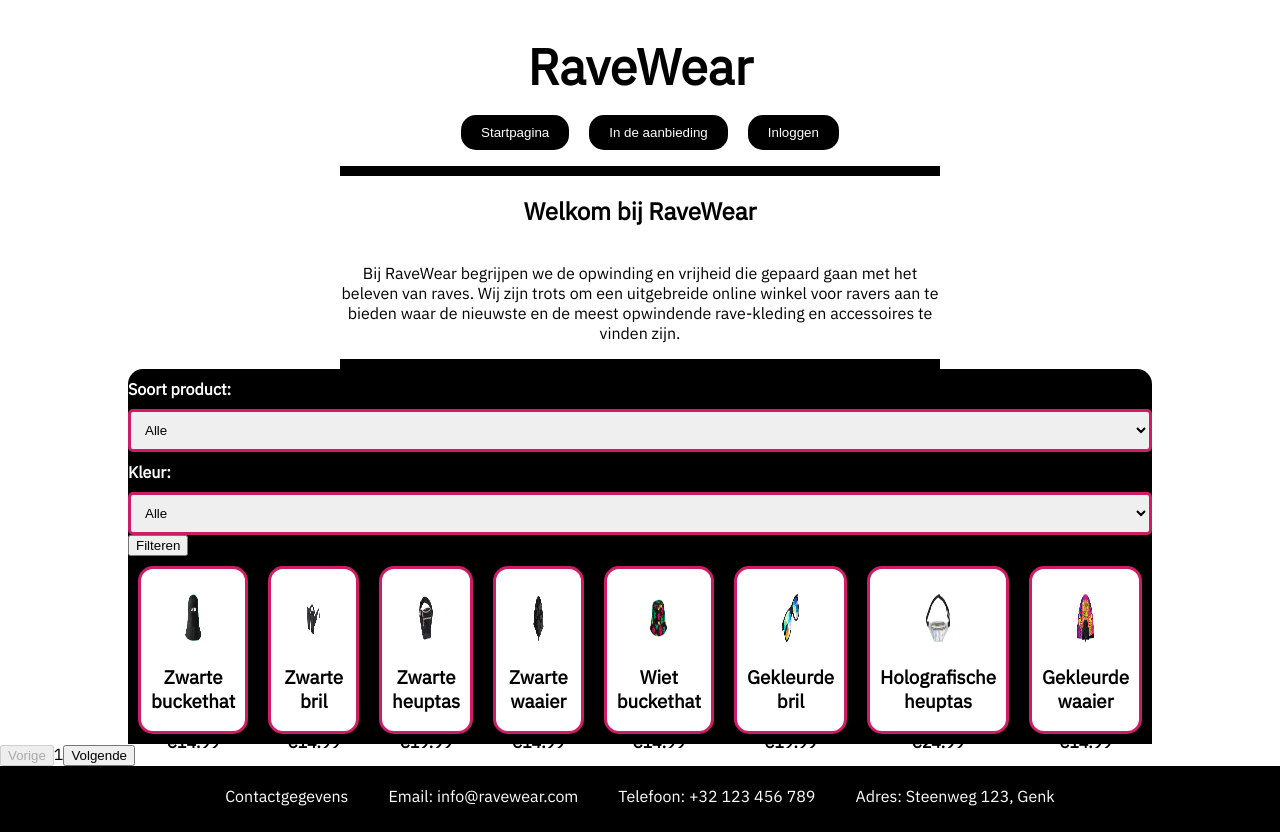
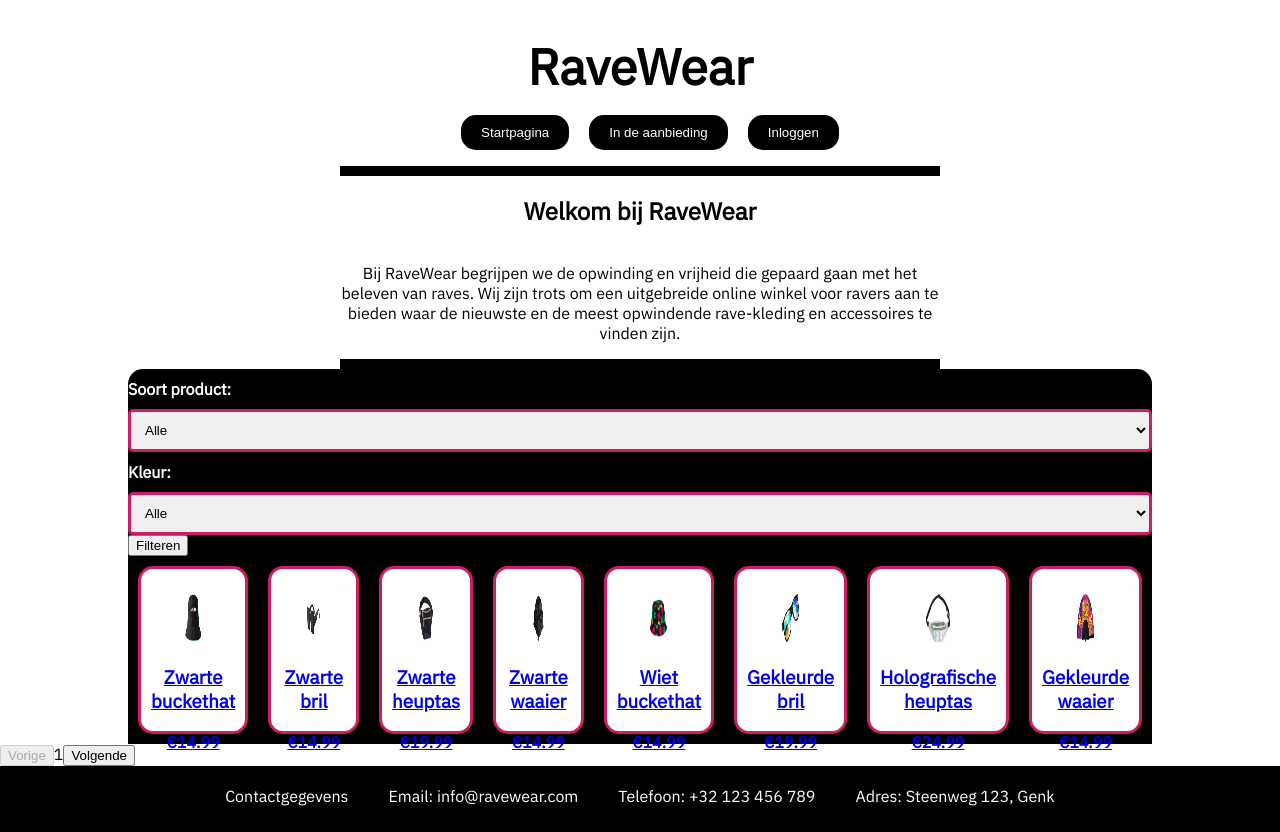
Before and after one commit to TomKwanten/Werkpakket2, a Vue app: page /overzicht in a window 1280 px wide. Built offline with nearby package versions, Linux system fonts and the light colour scheme.

Commit message:
dynamisch product inladen

```diff
--- a/src/components/PopularProductsComponent.vue
+++ b/src/components/PopularProductsComponent.vue
@@ -1,5 +1,3 @@
-<!-- PopularProductsComponent.vue -->
-
 <template>
   <div>
     <section class="popular-products">
--- a/src/components/ProductCardComponent.vue
+++ b/src/components/ProductCardComponent.vue
@@ -28,11 +28,11 @@
 
     <section class="container-product1">
       <div v-for="product in paginatedProducts" :key="product.id" class="product">
-        <a :href="'product.html?id=' + product.id" class="product-link">
+        <router-link :to="`/product/${product.id}`" @click="updateSelectedProduct(product)">
           <img :src="product.image" :alt="product.title">
           <h3>{{ product.title }}</h3>
           <span class="price">{{ product.price }}</span>
-        </a>
+        </router-link>
       </div>
     </section>
 
@@ -45,7 +45,10 @@
 </template>
 
 <script>
+import { useProductStore } from '../stores/productStore';
 import productsData from "../../products.json";
+
+
 
 export default {
   data() {
@@ -88,13 +91,19 @@ export default {
   },
   methods: {
     filterProducts() {
-      // Voeg hier indien nodig extra logica toe voor het filteren
     },
     changePage(value) {
       this.currentPage += value;
     },
-  },
-};
+    updateSelectedProduct(product) {
+      // Voeg deze regel toe
+      console.log('Selected product:', product);
+
+      // Roep de setSelectedProduct-actie aan
+      useProductStore().setSelectedProduct(product);
+    },
+  }
+}
 </script>
 
 <style scoped>
--- a/src/main.js
+++ b/src/main.js
@@ -1,15 +1,21 @@
 import '../scss/main.scss'  //pad naar het scss bestand
 
 
-import { createApp } from 'vue'
-// import { createPinia } from 'pinia'
+import { createApp } from 'vue';
+import { createPinia } from 'pinia';
+import App from './App.vue';
+import router from './router';
 
-import App from './App.vue'
-import router from './router'
+const app = createApp(App);
 
-const app = createApp(App)
+// Maak een Pinia instantie
+const pinia = createPinia();
 
-// app.use(createPinia())
-app.use(router)
+// Gebruik de Pinia instantie
+app.use(pinia);
 
-app.mount('#app')
+// Gebruik de router
+app.use(router);
+
+// Monteer de app
+app.mount('#app');
--- a/src/router/index.js
+++ b/src/router/index.js
@@ -1,24 +1,28 @@
-import { createRouter, createWebHistory } from 'vue-router'
-import HomeView from '@/views/HomeView.vue'
-import ProductView from '@/views/ProductView.vue'
-import OverzichtView from '@/views/OverzichtView.vue'
+import { createRouter, createWebHistory } from 'vue-router';
+import HomeView from '@/views/HomeView.vue';
+import OverzichtView from '@/views/OverzichtView.vue';
+import DetailView from '@/views/DetailView.vue';
 
 const router = createRouter({
     history: createWebHistory(),
     routes: [
         {
+            path: '/',
+            redirect: '/home', // Redirect naar '/home' als het hoofdpad wordt opgevraagd
+        },
+        {
             path: '/home',
             component: HomeView
         },
         {
-            path: '/product',
-            component: ProductView
+            path: '/product/:id',  // Dynamische route voor productdetails met een ID-parameter
+            component: DetailView,
         },
         {
             path: '/overzicht',
             component: OverzichtView
-        }
+        },
     ]
-})
+});
 
-export default router
+export default router;
--- /dev/null
+++ b/src/stores/productStore.js
@@ -0,0 +1,14 @@
+// ProductStore.js
+import { defineStore } from 'pinia';
+
+export const useProductStore = defineStore({
+  id: 'product',
+  state: () => ({
+    selectedProduct: null,
+  }),
+  actions: {
+    setSelectedProduct(product) {
+      this.selectedProduct = product;
+    },
+  },
+});
--- /dev/null
+++ b/src/views/DetailView.vue
@@ -0,0 +1,33 @@
+<template>
+    <div>
+      <section class="product-details" v-if="product">
+        <h2 class="product-title">{{ product.title }}</h2>
+        <div class="product-content">
+          <img :src="product.image" :alt="product.title" class="product">
+          <div class="description">
+            <p>{{ product.description }}</p>
+            <p class="price">Prijs: {{ product.price }}</p>
+            <button class="add-to-cart" @click="addToCart">Toevoegen aan winkelwagen</button>
+          </div>
+        </div>
+      </section>
+    </div>
+  </template>
+
+<script>
+  import { useProductStore } from '../stores/productStore';
+
+  export default {
+    computed: {
+      product() {
+        return useProductStore().selectedProduct;
+      },
+    },
+  };
+</script>
+
+  <style scoped>
+  .product-title {
+    color: white;
+  }
+  </style>
--- a/src/views/HomeView.vue
+++ b/src/views/HomeView.vue
@@ -12,10 +12,9 @@
 
       <router-view></router-view>
 
-      <h2 class="titel-producten">Populaire producten</h2>
+      <h2 class="titel-producten">{{product.titel}}</h2>
       <section class="product-section-start">
-        <!-- Vervang de onderstaande regel met de PopularProductsComponent -->
-        <popular-products-component></popular-products-component>
+        <PopularProductsComponent></PopularProductsComponent>
       </section>
     </div>
 </template>
@@ -37,6 +36,9 @@
           p3: 'Rave-tasjes zijn kleine tassen of heuptasjes die speciaal zijn ontworpen voor gebruik op raves. Deze tasjes zijn praktisch, stijlvol en ideaal om enkele essentiële items bij je te dragen terwijl je aan het raven bent.',
           p4: 'Rave-waaiers zijn populaire accessoires op raves. Ze zijn ontworpen om verkoeling te bieden, stijlvol te zijn en te dienen als een visueel statement.',
         },
+        product: {
+          titel: "Populaire producten"
+        }
       };
     },
   };
```
Lines whose indentation alone changed are shown as unchanged.
